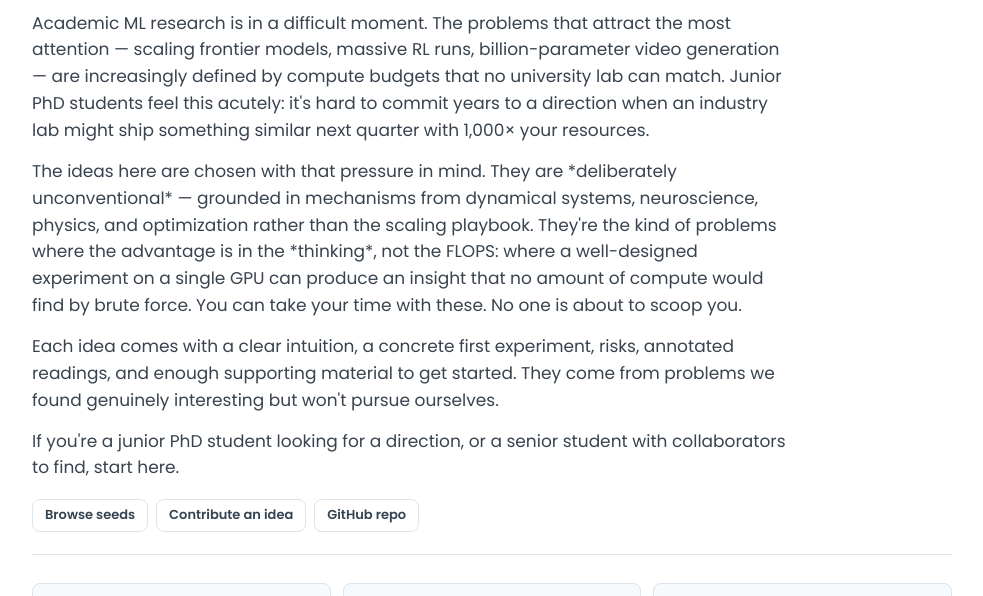
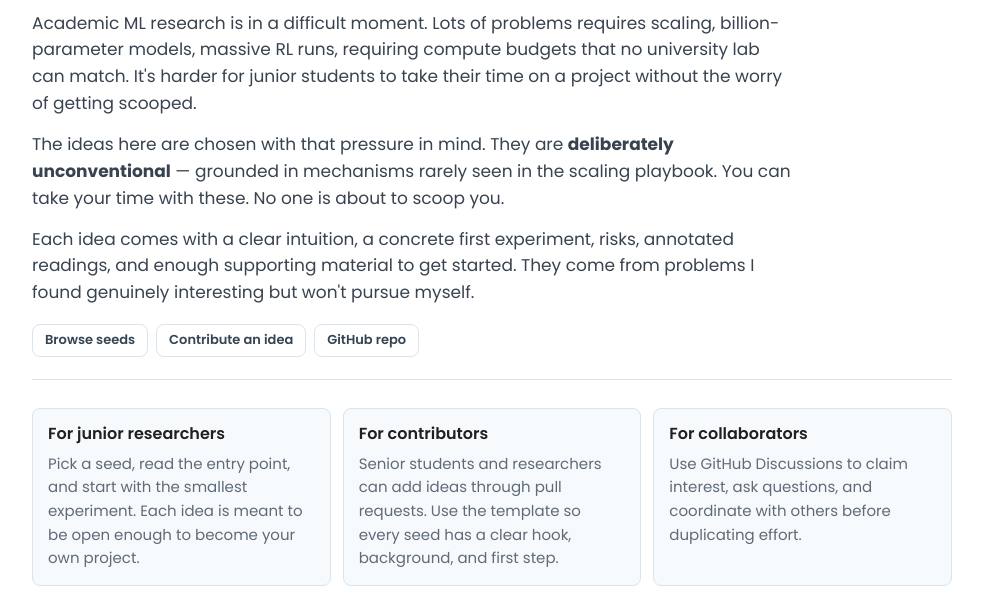
Before and after one commit to AntheaLi/open-research-seeds, a plain HTML site: page index.html in a window 1280 px wide. Shown: the part 180-776 px from the top of the page, without its empty margins (148-1131 px from the left). Drawn offline with Linux system fonts and the light colour scheme.

Commit message:
Update index.html

```diff
--- a/index.html
+++ b/index.html
@@ -16,16 +16,13 @@
       <p class="eyebrow">Open Research Seeds</p>
       <h1>Concrete research ideas, free to good homes.</h1>
       <p class="hero-copy">
-        Academic ML research is in a difficult moment. The problems that attract the most attention — scaling frontier models, massive RL runs, billion-parameter video generation — are increasingly defined by compute budgets that no university lab can match. Junior PhD students feel this acutely: it's hard to commit years to a direction when an industry lab might ship something similar next quarter with 1,000× your resources.
+        Academic ML research is in a difficult moment. Lots of problems requires scaling, billion-parameter models, massive RL runs, requiring compute budgets that no university lab can match. It's harder for junior students to take their time on a project without the worry of getting scooped.
       </p>
       <p class="hero-copy">
-        The ideas here are chosen with that pressure in mind. They are *deliberately unconventional* — grounded in mechanisms from dynamical systems, neuroscience, physics, and optimization rather than the scaling playbook. They're the kind of problems where the advantage is in the *thinking*, not the FLOPS: where a well-designed experiment on a single GPU can produce an insight that no amount of compute would find by brute force. You can take your time with these. No one is about to scoop you.
+        The ideas here are chosen with that pressure in mind. They are <strong>deliberately unconventional</strong> — grounded in mechanisms rarely seen in the scaling playbook. You can take your time with these. No one is about to scoop you.
       </p>
       <p class="hero-copy">
-        Each idea comes with a clear intuition, a concrete first experiment, risks, annotated readings, and enough supporting material to get started. They come from problems we found genuinely interesting but won't pursue ourselves.
-      </p>
-      <p class="hero-copy">
-        If you're a junior PhD student looking for a direction, or a senior student with collaborators to find, start here.
+        Each idea comes with a clear intuition, a concrete first experiment, risks, annotated readings, and enough supporting material to get started. They come from problems I found genuinely interesting but won't pursue myself.
       </p>
       </p>
       <div class="hero-actions" aria-label="Primary links">
```
